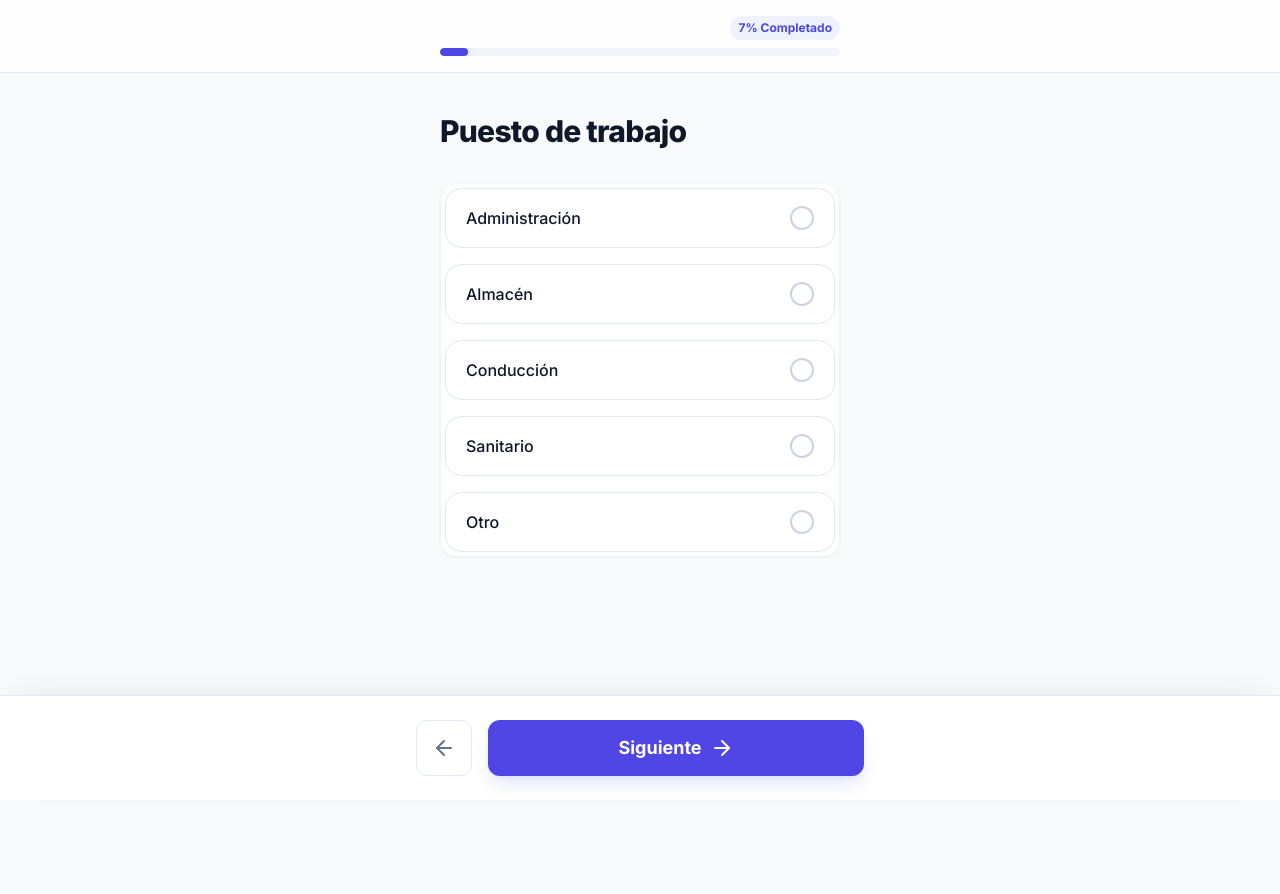
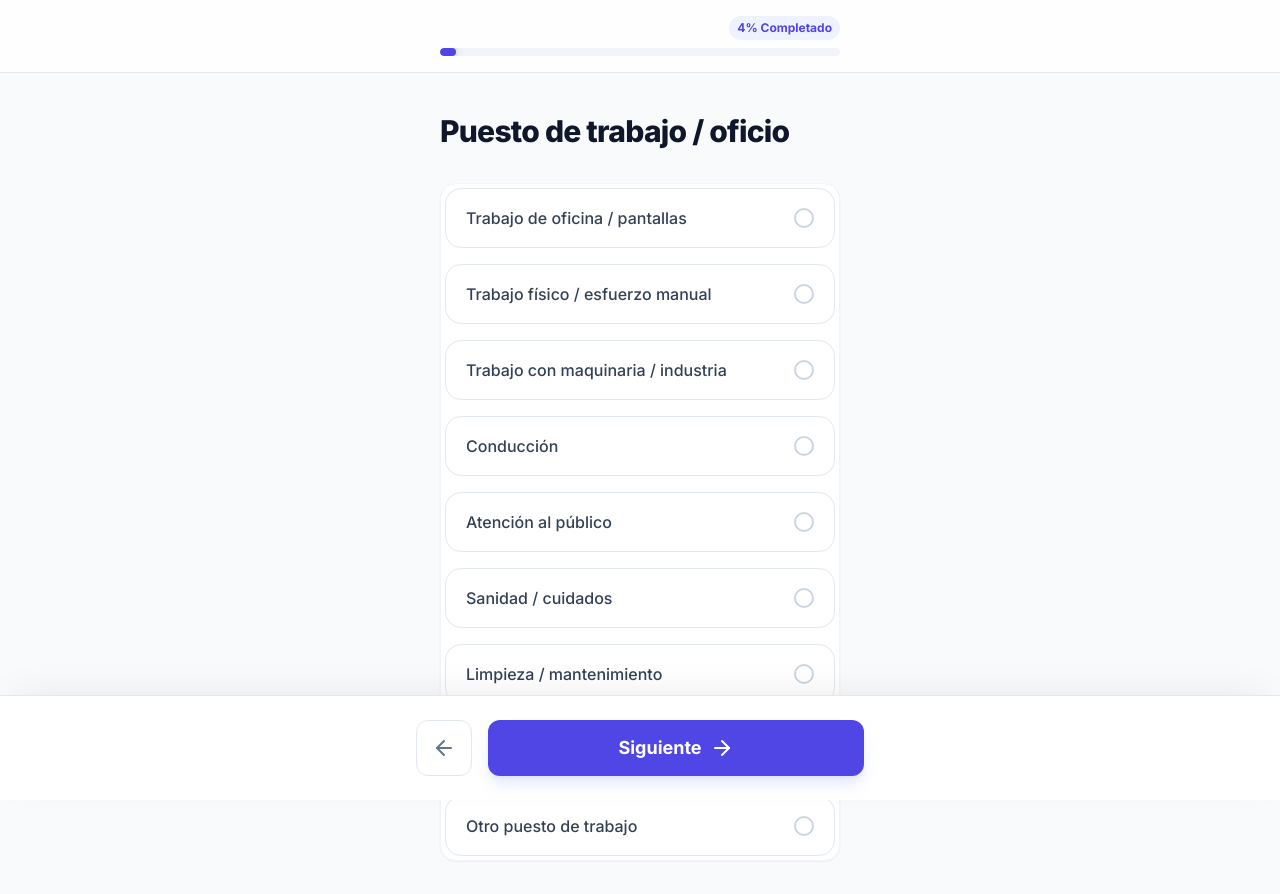
Before and after one commit to A3innovations/pretriaje, a Next.js app: page /wizard in a window 1280 px wide. Shown: the top 894 px of the page. Before the commit the page ends 800 px from the top, so only its background shows below. Built offline with nearby package versions, Linux system fonts and the light colour scheme; no server answers; sample sign-in values are in the browser's storage.

Commit message:
feat: dynamic job symptoms and other input

```diff
--- a/src/app/wizard/page.tsx
+++ b/src/app/wizard/page.tsx
@@ -232,7 +232,28 @@ export default function WizardPage() {
                         <QuestionRenderer
                             question={currentQuestion}
                             value={answers[currentQuestion.id]}
-                            onChange={handleAnswerChange}
+                            onChange={(val) => {
+                                // Special Reset Logic
+                                if (currentQuestion.id === 'q_role') {
+                                    // Reset all symptom questions and 'other' descriptions if role changes
+                                    const nextAnswers = { ...answers, [currentQuestion.id]: val };
+
+                                    // Remove keys starting with q_symptoms_ or matching q_role_other
+                                    Object.keys(nextAnswers).forEach(key => {
+                                        if (key.startsWith('q_symptoms_') || key === 'q_role_other') {
+                                            delete nextAnswers[key];
+                                        }
+                                    });
+
+                                    setAnswers(nextAnswers);
+                                } else {
+                                    handleAnswerChange(val);
+                                }
+                            }}
+                            otherValue={answers[currentQuestion.id + '_other']}
+                            onOtherChange={(val) => {
+                                setAnswers(prev => ({ ...prev, [currentQuestion.id + '_other']: val }));
+                            }}
                         />
                     </div>
 
--- a/src/components/Wizard/QuestionRenderer.tsx
+++ b/src/components/Wizard/QuestionRenderer.tsx
@@ -11,25 +11,27 @@ interface QuestionRendererProps {
     onNext?: () => void;
 }
 
-export default function QuestionRenderer({ question, value, onChange, onNext }: QuestionRendererProps) {
+export default function QuestionRenderer({ question, value, onChange, onNext, otherValue, onOtherChange }: QuestionRendererProps & { otherValue?: string, onOtherChange?: (val: string) => void }) {
+
+    // Legacy support for "Otro (especificar)" modal if needed, but for "hasOther" we use inline
     const [otherOpen, setOtherOpen] = useState(false);
-    const [otherText, setOtherText] = useState("");
+    const [legacyOtherText, setLegacyOtherText] = useState("");
 
     const handleSelect = (option: string) => {
+        // Legacy behavior for specific string (backward compat if needed)
         if (option === "Otro (especificar)") {
             setOtherOpen(true);
             // Pre-fill if existing value is custom
-            // If current value is not in options, it's custom
             if (value && !question.options?.includes(value) && typeof value === 'string') {
-                setOtherText(value);
+                setLegacyOtherText(value);
             }
-        } else {
+            return;
+        }
+
         if (question.type === "multi") {
             handleMulti(option);
         } else {
             onChange(option);
-                // onNext && onNext(); // Auto-advance can be annoying if user wants to change. Let's stick to manual.
-            }
         }
     };
 
@@ -39,35 +41,36 @@ export default function QuestionRenderer({ question, value, onChange, onNext }:
         if (option === "Ninguna" || option === "Ninguno") {
             if (current.includes(option)) onChange([]);
             else onChange([option]);
+            // If "Ninguna" selected, maybe clear Other?
+            // The requirement says "Permitir múltiples selecciones", implies Other + Symptoms is OK.
+            // But usually "Ninguna" is exclusive.
+            // Let's assume Ninguna clears everything else.
+            if (onOtherChange) onOtherChange("");
             return;
         }
 
         let next = current.filter((v: string) => v !== "Ninguna" && v !== "Ninguno");
-        if (next.includes(option)) next = next.filter((v: string) => v !== option);
-        else next = [...next, option];
+
+        if (next.includes(option)) {
+            next = next.filter((v: string) => v !== option);
+            // If checking off "Otro", clear the text?
+            if (option === "Otro" && onOtherChange) onOtherChange("");
+        } else {
+            next = [...next, option];
+        }
 
         onChange(next);
     };
 
-    const saveOther = () => {
-        if (!otherText.trim()) return;
-
+    const saveLegacyOther = () => {
+        if (!legacyOtherText.trim()) return;
         if (question.type === "multi") {
             const current = Array.isArray(value) ? value : [];
-            // Remove any previous custom values not in options? Complex.
-            // For simplicity, just append.
-            onChange([...current, otherText]);
+            onChange([...current, legacyOtherText]);
         } else {
-            onChange(otherText);
+            onChange(legacyOtherText);
         }
         setOtherOpen(false);
-    };
-
-    // Check if value matches an option or is custom
-    const isCustomValue = (val: any) => {
-        if (!val) return false;
-        if (Array.isArray(val)) return false; // Multi handled differently
-        return !question.options?.includes(val);
     };
 
     const isSelected = (opt: string) => {
@@ -81,9 +84,6 @@ export default function QuestionRenderer({ question, value, onChange, onNext }:
                 <div className="bg-indigo-50 text-indigo-800 p-6 rounded-2xl border border-indigo-100 mb-6">
                     <p className="text-lg font-medium leading-relaxed whitespace-pre-line">{question.text}</p>
                 </div>
-                {/* Parent handles the 'Next' button typically, but if we need a specific acknowledgment checkbox inside an info block, we might do it here.
-                    For pure info, just rendering text is enough. The 'Next' button in WizardPage will be 'Continuar'.
-                */}
             </div>
         );
     }
@@ -97,8 +97,9 @@ export default function QuestionRenderer({ question, value, onChange, onNext }:
                     placeholder={question.placeholder}
                     maxLength={question.maxChars}
                     className="input-field min-h-[140px] resize-none"
+                    spellCheck={false}
                 />
-                <div className="text-right text-xs text-gray-400 mt-2">
+                <div className="text-right text-xs text-slate-400 mt-2">
                     {(value || "").length} / {question.maxChars || 200}
                 </div>
             </div>
@@ -108,43 +109,60 @@ export default function QuestionRenderer({ question, value, onChange, onNext }:
     return (
         <>
             <div className="stack anim-enter">
-                {question.options?.map((opt, idx) => {
+                {question.options?.map((opt) => {
                     const selected = isSelected(opt);
+                    const isOtherOption = opt === "Otro";
+
                     return (
+                        <div key={opt}>
                             <div
-                            key={opt}
                                 onClick={() => handleSelect(opt)}
                                 className={`option-card ${selected ? 'selected' : ''}`}
                             >
-                            <span className={`font-medium ${selected ? 'text-[var(--primary)]' : 'text-[var(--text-main)]'}`}>
+                                <span className={`font-medium ${selected ? 'text-indigo-700' : 'text-slate-700'}`}>
                                     {opt}
                                 </span>
-                            <div className="check-circle">
-                                {selected && <Check size={14} />}
+                                <div className={`w-5 h-5 rounded-full border-2 flex items-center justify-center transition-colors ${selected ? 'border-indigo-600 bg-indigo-600' : 'border-slate-300'}`}>
+                                    {selected && <Check size={12} className="text-white" strokeWidth={3} />}
                                 </div>
+                            </div>
+
+                            {/* Inline Input for "Otro" */}
+                            {isOtherOption && selected && question.hasOther && (
+                                <div className="mt-2 pl-4 pr-1 animate-in slide-in-from-top-2 duration-200">
+                                    <input
+                                        type="text"
+                                        autoFocus
+                                        value={otherValue || ""}
+                                        onChange={(e) => onOtherChange && onOtherChange(e.target.value)}
+                                        placeholder="Especifica aquí..."
+                                        className="w-full px-4 py-3 rounded-xl border-2 border-indigo-100 focus:border-indigo-500 focus:ring-0 outline-none text-slate-700 font-medium bg-slate-50 transition-colors"
+                                    />
+                                </div>
+                            )}
                         </div>
                     );
                 })}
             </div>
 
-            {/* "Other" Modal / Bottom Sheet Overlay */}
+            {/* Legacy "Other" Modal */}
             {otherOpen && (
                 <div className="fixed inset-0 z-50 flex items-end sm:items-center justify-center bg-black/40 backdrop-blur-sm p-4 animate-in fade-in duration-200">
                     <div className="w-full max-w-sm bg-white rounded-t-2xl sm:rounded-2xl p-6 shadow-2xl animate-in slide-in-from-bottom-10 duration-300">
-                        <h3 className="font-bold text-lg mb-4">Especificar respuesta</h3>
+                        <h3 className="font-bold text-lg mb-4 text-slate-900">Especificar respuesta</h3>
                         <textarea
                             autoFocus
-                            value={otherText}
-                            onChange={(e) => setOtherText(e.target.value)}
+                            value={legacyOtherText}
+                            onChange={(e) => setLegacyOtherText(e.target.value)}
                             placeholder="Escribe aquí..."
                             maxLength={160}
                             className="input-field min-h-[100px] mb-4"
                         />
                         <div className="flex gap-3">
-                            <button onClick={() => setOtherOpen(false)} className="btn btn-secondary flex-1">
+                            <button onClick={() => setOtherOpen(false)} className="btn bg-slate-100 text-slate-700 hover:bg-slate-200 flex-1">
                                 Cancelar
                             </button>
-                            <button onClick={saveOther} disabled={!otherText.trim()} className="btn btn-primary flex-1">
+                            <button onClick={saveLegacyOther} disabled={!legacyOtherText.trim()} className="btn bg-indigo-600 text-white hover:bg-indigo-700 flex-1">
                                 Guardar
                             </button>
                         </div>
--- a/src/lib/questions.json
+++ b/src/lib/questions.json
@@ -16,13 +16,206 @@
     {
       "id": "q_role",
       "type": "single",
-      "text": "Puesto de trabajo",
+      "text": "Puesto de trabajo / oficio",
       "required": true,
       "options": [
-        "Administración",
-        "Almacén",
+        "Trabajo de oficina / pantallas",
+        "Trabajo físico / esfuerzo manual",
+        "Trabajo con maquinaria / industria",
         "Conducción",
-        "Sanitario",
+        "Atención al público",
+        "Sanidad / cuidados",
+        "Limpieza / mantenimiento",
+        "Educación",
+        "Otro puesto de trabajo"
+      ]
+    },
+    {
+      "id": "q_role_other",
+      "type": "text",
+      "text": "Describe tu puesto (opcional)",
+      "required": false,
+      "maxChars": 100,
+      "showIf": {
+        "question": "q_role",
+        "equals": "Otro puesto de trabajo"
+      }
+    },
+    {
+      "id": "q_symptoms_office",
+      "type": "multi",
+      "text": "¿Has tenido alguno de estos síntomas relacionados con tu trabajo?",
+      "required": false,
+      "hasOther": true,
+      "showIf": {
+        "question": "q_role",
+        "equals": "Trabajo de oficina / pantallas"
+      },
+      "options": [
+        "Dolor cervical o lumbar",
+        "Dolor de cabeza frecuente",
+        "Fatiga visual",
+        "Hormigueo en manos o muñecas",
+        "Sensación de estrés o sobrecarga mental",
+        "Otro"
+      ]
+    },
+    {
+      "id": "q_symptoms_physical",
+      "type": "multi",
+      "text": "¿Has tenido alguno de estos síntomas relacionados con tu trabajo?",
+      "required": false,
+      "hasOther": true,
+      "showIf": {
+        "question": "q_role",
+        "equals": "Trabajo físico / esfuerzo manual"
+      },
+      "options": [
+        "Dolor de espalda",
+        "Dolor en hombros o rodillas",
+        "Cansancio físico excesivo",
+        "Lesiones musculares repetidas",
+        "Limitación de movilidad",
+        "Otro"
+      ]
+    },
+    {
+      "id": "q_symptoms_machine",
+      "type": "multi",
+      "text": "¿Has tenido alguno de estos síntomas relacionados con tu trabajo?",
+      "required": false,
+      "hasOther": true,
+      "showIf": {
+        "question": "q_role",
+        "equals": "Trabajo con maquinaria / industria"
+      },
+      "options": [
+        "Dolor o pérdida de fuerza en extremidades",
+        "Hormigueos o entumecimiento",
+        "Zumbidos en los oídos",
+        "Mareos",
+        "Cortes o golpes frecuentes",
+        "Otro"
+      ]
+    },
+    {
+      "id": "q_symptoms_driving",
+      "type": "multi",
+      "text": "¿Has tenido alguno de estos síntomas relacionados con tu trabajo?",
+      "required": false,
+      "hasOther": true,
+      "showIf": {
+        "question": "q_role",
+        "equals": "Conducción"
+      },
+      "options": [
+        "Dolor lumbar",
+        "Dolor cervical",
+        "Somnolencia",
+        "Problemas de concentración",
+        "Molestias en piernas",
+        "Otro"
+      ]
+    },
+    {
+      "id": "q_symptoms_public",
+      "type": "multi",
+      "text": "¿Has tenido alguno de estos síntomas relacionados con tu trabajo?",
+      "required": false,
+      "hasOther": true,
+      "showIf": {
+        "question": "q_role",
+        "equals": "Atención al público"
+      },
+      "options": [
+        "Dolor de pies o piernas",
+        "Dolor lumbar",
+        "Cansancio general",
+        "Estrés o irritabilidad",
+        "Ronquera o molestias de garganta",
+        "Otro"
+      ]
+    },
+    {
+      "id": "q_symptoms_health",
+      "type": "multi",
+      "text": "¿Has tenido alguno de estos síntomas relacionados con tu trabajo?",
+      "required": false,
+      "hasOther": true,
+      "showIf": {
+        "question": "q_role",
+        "equals": "Sanidad / cuidados"
+      },
+      "options": [
+        "Dolor de espalda",
+        "Cansancio físico y mental",
+        "Estrés emocional",
+        "Trastornos del sueño",
+        "Dolor muscular generalizado",
+        "Otro"
+      ]
+    },
+    {
+      "id": "q_symptoms_cleaning",
+      "type": "multi",
+      "text": "¿Has tenido alguno de estos síntomas relacionados con tu trabajo?",
+      "required": false,
+      "hasOther": true,
+      "showIf": {
+        "question": "q_role",
+        "equals": "Limpieza / mantenimiento"
+      },
+      "options": [
+        "Dolor de espalda",
+        "Dolor en hombros",
+        "Irritación de piel o respiratoria",
+        "Cansancio físico",
+        "Dolor en muñecas",
+        "Otro"
+      ]
+    },
+    {
+      "id": "q_symptoms_education",
+      "type": "multi",
+      "text": "¿Has tenido alguno de estos síntomas relacionados con tu trabajo?",
+      "required": false,
+      "hasOther": true,
+      "showIf": {
+        "question": "q_role",
+        "equals": "Educación"
+      },
+      "options": [
+        "Ronquera o fatiga vocal",
+        "Dolor cervical o lumbar",
+        "Estrés o sobrecarga mental",
+        "Cansancio general",
+        "Dolor de cabeza frecuente",
+        "Otro"
+      ]
+    },
+    {
+      "id": "q_symptoms_general",
+      "type": "multi",
+      "text": "¿Has tenido alguno de estos síntomas relacionados con tu trabajo?",
+      "required": false,
+      "hasOther": true,
+      "showIf": {
+        "question": "q_role",
+        "equals": "Otro puesto de trabajo"
+      },
+      "options": [
+        "Dolor muscular o articular generalizado",
+        "Cansancio o fatiga persistente",
+        "Dolor de cabeza frecuente",
+        "Mareos o sensación de inestabilidad",
+        "Dificultad para concentrarse",
+        "Trastornos del sueño",
+        "Estrés, ansiedad o irritabilidad",
+        "Hormigueos o entumecimiento",
+        "Falta de aire o sensación de opresión torácica",
+        "Molestias digestivas",
+        "Problemas de visión o audición",
+        "Irritación de piel o mucosas",
         "Otro"
       ]
     },
--- a/src/lib/types.ts
+++ b/src/lib/types.ts
@@ -93,6 +93,7 @@ export type Question = {
     text: string;
     options?: string[];
     other?: boolean;
+    hasOther?: boolean;
     required?: boolean;
     placeholder?: string;
     maxChars?: number;
```
Also changed, not shown: src/app/panel/report/[id]/page.tsx (+21 -8 lines). Lines whose indentation alone changed are shown as unchanged.
